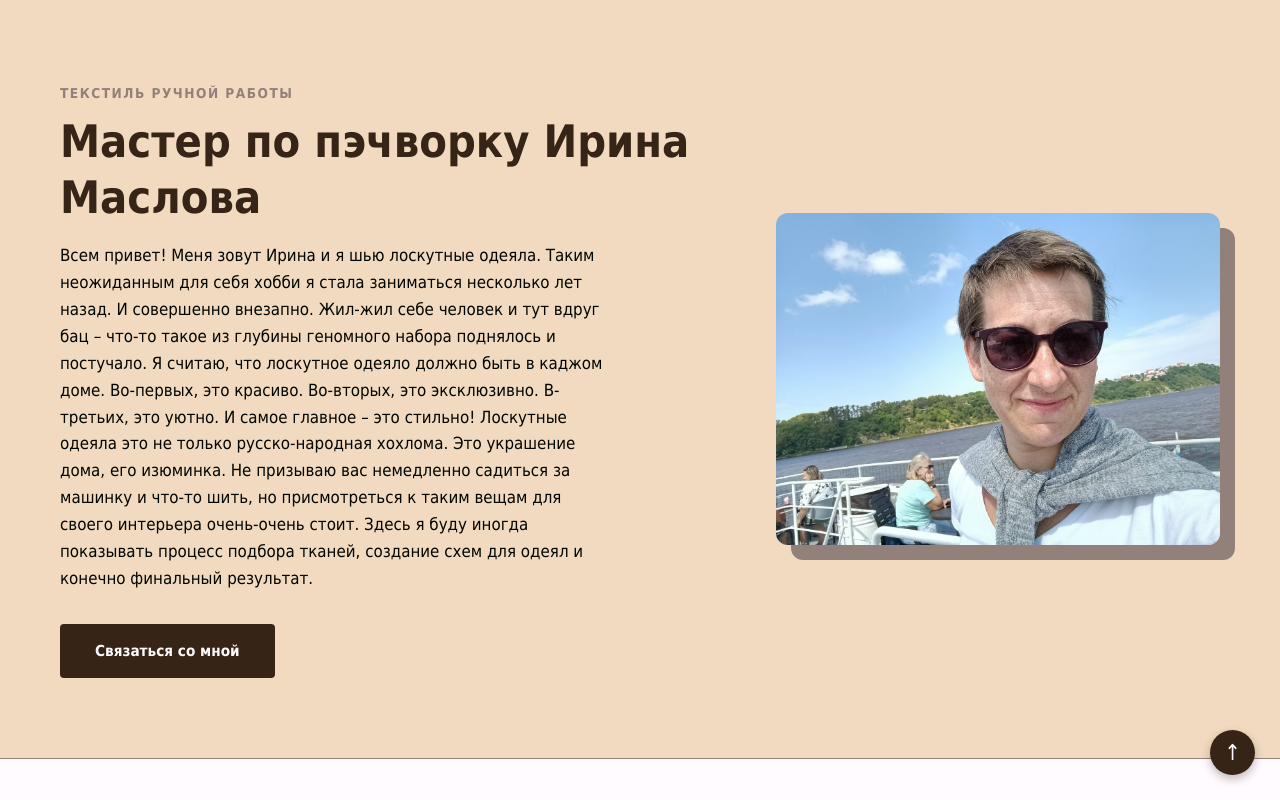
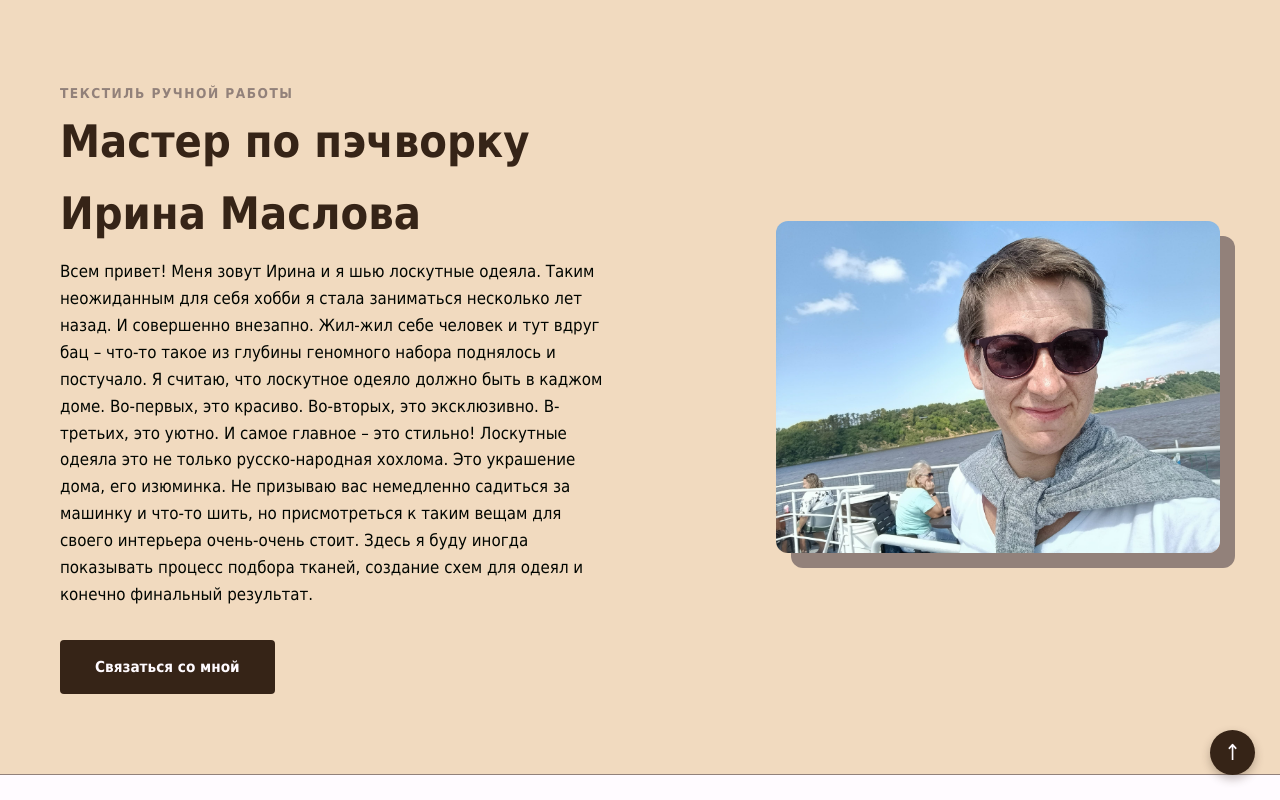
Before and after one commit to dasharynza/Irina-Maslova.-Handcrafted-textiles, a plain HTML site: page index.html in a window 1280 px wide. Shown: the top 800 px of the page. Drawn offline with Linux system fonts and the light colour scheme.

Commit message:
Update index.html

```diff
--- a/index.html
+++ b/index.html
@@ -14,7 +14,8 @@
         <div class="container hero-grid">
             <div class="hero-content">
                 <span class="subtitle">текстиль ручной работы</span>
-                <h1>Мастер по пэчворку Ирина Маслова</h1>
+                <h1>Мастер по пэчворку</h1>
+                <h1>Ирина Маслова</h1>
                 <p class="bio">
                     Всем привет! Меня зовут Ирина и я шью лоскутные одеяла. Таким неожиданным для себя хобби я стала заниматься несколько лет назад. И совершенно внезапно. Жил-жил себе человек и тут вдруг бац – что-то такое из глубины геномного набора поднялось и постучало.
 Я считаю, что лоскутное одеяло должно быть в каджом доме. Во-первых, это красиво. Во-вторых, это эксклюзивно. В-третьих, это уютно. И самое главное – это стильно! Лоскутные одеяла это не только русско-народная хохлома. Это украшение дома, его изюминка. Не призываю вас немедленно садиться за машинку и что-то шить, но присмотреться к таким вещам для своего интерьера очень-очень стоит. Здесь я буду иногда показывать процесс подбора тканей, создание схем для одеял и конечно финальный результат.
```
